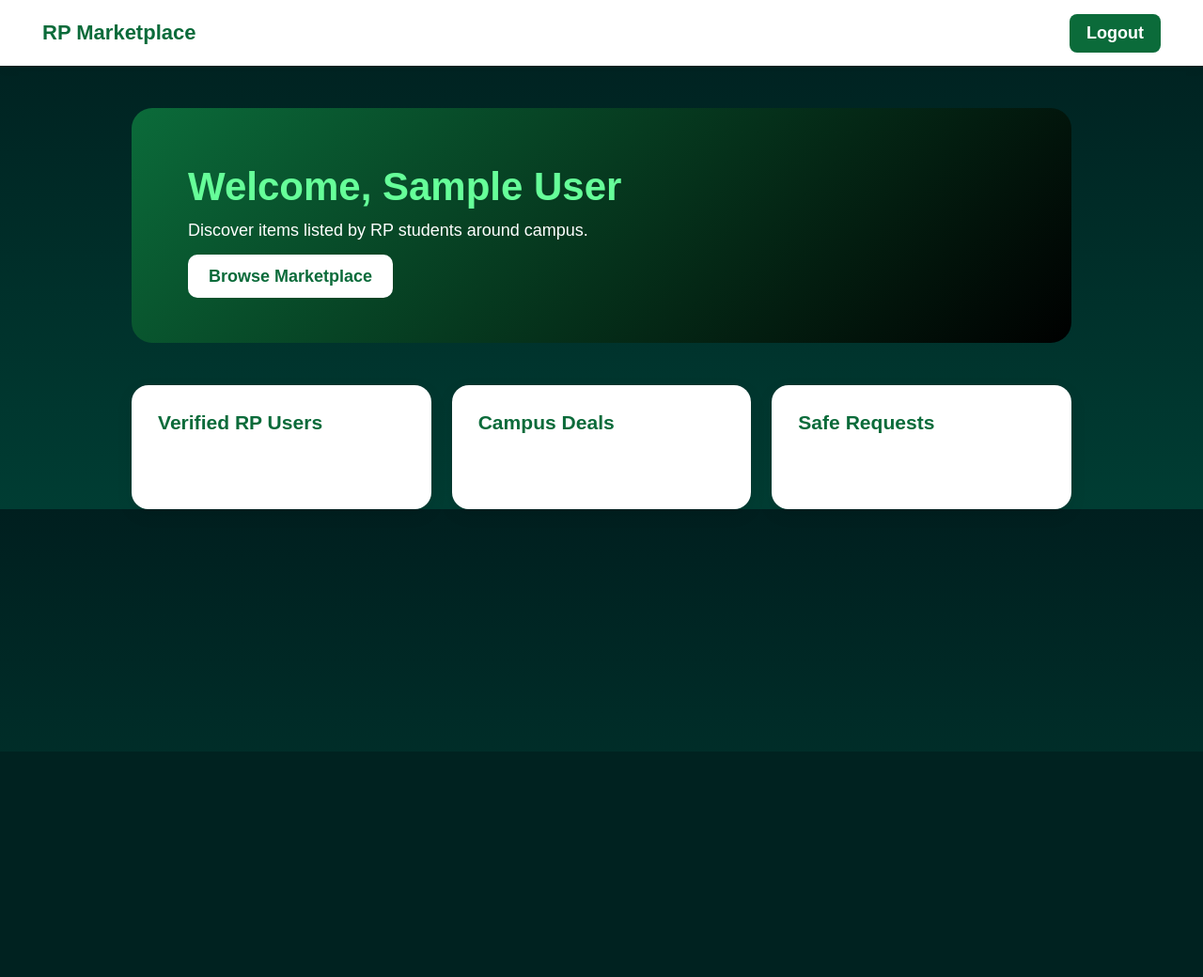
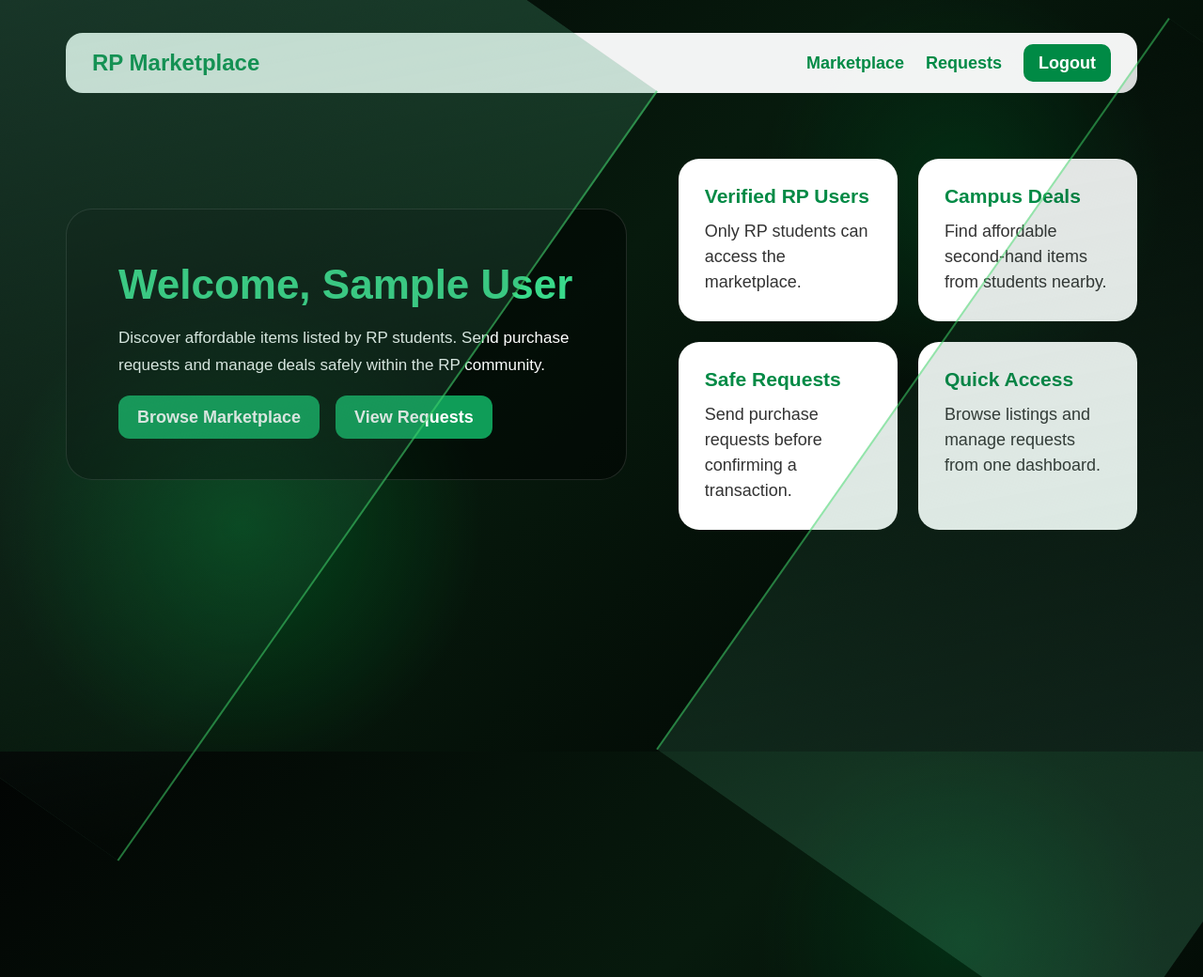
Before and after one commit to jackso271/C270-E62H-Team3, a Flask app: page /homepage in a window 1280 px wide; the page is wider, and only the part inside the window is pictured. Shown: the top 1040 px of that part at 94% size. Before the commit the page ends 542 px from the top of that part, so only its background shows below. Run offline with Flask 3, Linux system fonts and the light colour scheme; the visitor is signed in with stand-in values (Sample User, id 1).

Commit message:
Add purchase request feature and improve homepage UI

```diff
--- a/app.py
+++ b/app.py
@@ -14,6 +14,9 @@
 SUCCESS_LOG_FILE = "data/success_logins.json"
 FAILED_LOG_FILE = "data/failed_logins.json"
 
+# ADD THESE
+PRODUCTS_FILE = "data/products.json"
+REQUESTS_FILE = "data/requests.json"
 
 # =========================
 # CREATE DATA FILES
@@ -25,7 +28,9 @@
     files = [
         USERS_FILE,
         SUCCESS_LOG_FILE,
-        FAILED_LOG_FILE
+        FAILED_LOG_FILE,
+        PRODUCTS_FILE,
+        REQUESTS_FILE
     ]
 
     for file in files:
@@ -602,6 +607,7 @@
     )
 
 
+
 # =========================
 # LOGOUT
 # =========================
@@ -613,7 +619,102 @@
 
     return redirect("/")
 
+@app.route('/marketplace')
+def marketplace():
+    products = load_json(PRODUCTS_FILE)
+    return render_template(
+        'user/marketplace.html',
+        products=products
+    )
 
+
+@app.route('/request_buy/<int:product_id>', methods=['POST'])
+def request_buy(product_id):
+
+    products = load_json(PRODUCTS_FILE)
+    requests_list = load_json(REQUESTS_FILE)
+
+    product = None
+
+    for item in products:
+        if item.get('id') == product_id:
+            product = item
+            break
+
+    if product is None:
+        return redirect('/marketplace')
+
+    if product.get('status') != 'Available':
+        return redirect('/marketplace')
+
+    new_request = {
+        "id": len(requests_list) + 1,
+        "product_id": product["id"],
+        "product_title": product["title"],
+        "buyer": "buyer_demo",
+        "seller": product["seller"],
+        "status": "Pending",
+        "time": datetime.now().strftime("%Y-%m-%d %H:%M:%S")
+    }
+
+    requests_list.append(new_request)
+
+    save_json(REQUESTS_FILE, requests_list)
+
+    return redirect('/marketplace')
+
+
+@app.route('/seller_requests')
+def seller_requests():
+
+    requests_list = load_json(REQUESTS_FILE)
+
+    return render_template(
+        'user/seller_requests.html',
+        requests_list=requests_list
+    )
+
+
+@app.route('/accept_request/<int:request_id>', methods=['POST'])
+def accept_request(request_id):
+
+    requests_list = load_json(REQUESTS_FILE)
+    products = load_json(PRODUCTS_FILE)
+
+    for req in requests_list:
+
+        if req.get('id') == request_id:
+
+            req['status'] = 'Accepted'
+
+            for product in products:
+
+                if product.get('id') == req.get('product_id'):
+                    product['status'] = 'Reserved'
+                    break
+
+            break
+
+    save_json(REQUESTS_FILE, requests_list)
+    save_json(PRODUCTS_FILE, products)
+
+    return redirect('/seller_requests')
+
+
+@app.route('/reject_request/<int:request_id>', methods=['POST'])
+def reject_request(request_id):
+
+    requests_list = load_json(REQUESTS_FILE)
+
+    for req in requests_list:
+
+        if req.get('id') == request_id:
+            req['status'] = 'Rejected'
+            break
+
+    save_json(REQUESTS_FILE, requests_list)
+
+    return redirect('/seller_requests')
 
 # =========================
 # RUN APP
--- a/data/users.json
+++ b/data/users.json
@@ -50,5 +50,17 @@
         "role": "student",
         "blocked": false,
         "created_at": "2026-05-08 18:51:58"
+    },
+    {
+        "id": 6,
+        "name": "Jack",
+        "username": "Jack Bay",
+        "email": "122@myrp.edu.sg",
+        "student_id": "122",
+        "school": "School of Infocomm",
+        "password": "1234",
+        "role": "student",
+        "blocked": false,
+        "created_at": "2026-05-09 15:31:08"
     }
 ]
--- a/static/style.css
+++ b/static/style.css
@@ -296,75 +296,109 @@
     font-weight: bold;
 }
 
+body {
+    margin: 0;
+    font-family: Arial, sans-serif;
+    background: linear-gradient(135deg, #021b13, #063d2f);
+    min-height: 100vh;
+}
+
+/* NAVBAR */
+
+.navbar {
+    background: white;
+    padding: 18px 30px;
+    display: flex;
+    justify-content: space-between;
+    align-items: center;
+    box-shadow: 0 3px 10px rgba(0,0,0,0.15);
+}
+
+.nav-logo {
+    font-size: 28px;
+    font-weight: bold;
+    color: #0f9d58;
+}
+
+.logout-btn,
+.primary-btn {
+    text-decoration: none;
+    background: #0f9d58;
+    color: white;
+    padding: 10px 18px;
+    border-radius: 10px;
+    margin-left: 10px;
+    font-weight: bold;
+    transition: 0.2s;
+}
+
+.logout-btn:hover,
+.primary-btn:hover {
+    background: #13c76b;
+}
+
+/* HERO SECTION */
+
 .hero {
-    margin: 45px auto;
+    display: flex;
+    justify-content: center;
+    align-items: center;
+    padding: 80px 20px 40px;
+}
 
-    max-width: 1000px;
-
-    background:
-        linear-gradient(135deg,
-            #0b6b3a,
-            #000000);
-
+.hero div {
+    background: rgba(0, 0, 0, 0.35);
+    backdrop-filter: blur(10px);
+    border: 1px solid rgba(255,255,255,0.15);
+    border-radius: 24px;
+    padding: 50px;
+    max-width: 700px;
+    width: 100%;
     color: white;
-
-    border-radius: 22px;
-
-    padding: 60px;
+    box-shadow: 0 10px 25px rgba(0,0,0,0.35);
 }
 
 .hero h1 {
-    font-size: 42px;
-
-    margin-bottom: 12px;
+    font-size: 52px;
+    margin-bottom: 20px;
+    color: #39d98a;
 }
 
 .hero p {
     font-size: 18px;
-
-    margin-bottom: 28px;
+    line-height: 1.7;
+    color: #e8fff2;
 }
 
-.primary-btn {
-    background: white;
-
-    color: #0b6b3a;
-
-    padding: 13px 22px;
-
-    border-radius: 10px;
-
-    text-decoration: none;
-
-    font-weight: bold;
-}
+/* FEATURES */
 
 .features {
-    max-width: 1000px;
-
-    margin: 0 auto;
-
     display: grid;
-
-    grid-template-columns: repeat(3, 1fr);
-
-    gap: 22px;
+    grid-template-columns: repeat(auto-fit, minmax(240px, 1fr));
+    gap: 25px;
+    padding: 20px 60px 80px;
 }
 
 .feature-card {
     background: white;
+    border-radius: 20px;
+    padding: 30px;
+    box-shadow: 0 8px 18px rgba(0,0,0,0.25);
+    transition: 0.2s;
+}
 
-    padding: 28px;
-
-    border-radius: 18px;
-
-    box-shadow: 0 6px 18px rgba(0, 0, 0, 0.08);
+.feature-card:hover {
+    transform: translateY(-6px);
 }
 
 .feature-card h3 {
-    color: #0b6b3a;
+    color: #0f9d58;
+    margin-bottom: 15px;
+}
 
-    margin-bottom: 10px;
+.feature-card p {
+    color: #444;
+    line-height: 1.6;
 }
 
 /* =========================
@@ -871,3 +905,235 @@
     background: #2563eb;
     color: white;
 }
+
+.marketplace-body {
+    margin: 0;
+    font-family: Arial, sans-serif;
+    background: linear-gradient(135deg, #031f13, #0b3d2e);
+    min-height: 100vh;
+    color: white;
+}
+
+.marketplace-header {
+    display: flex;
+    justify-content: space-between;
+    align-items: center;
+    padding: 30px 60px;
+    background: rgba(0, 0, 0, 0.35);
+    border-bottom: 2px solid #39d98a;
+}
+
+.marketplace-header h1 {
+    margin: 0;
+    font-size: 36px;
+    color: #39d98a;
+}
+
+.marketplace-header p {
+    margin-top: 8px;
+    color: #d6f5e3;
+}
+
+.nav-btn {
+    text-decoration: none;
+    color: white;
+    background: #0f9d58;
+    padding: 10px 16px;
+    border-radius: 8px;
+    margin-left: 10px;
+    font-weight: bold;
+}
+
+.nav-btn:hover {
+    background: #13c76b;
+}
+
+.marketplace-grid {
+    display: grid;
+    grid-template-columns: repeat(auto-fit, minmax(260px, 1fr));
+    gap: 25px;
+    padding: 40px 60px;
+}
+
+.product-card {
+    background: white;
+    color: #111;
+    border-radius: 18px;
+    padding: 25px;
+    box-shadow: 0 8px 20px rgba(0, 0, 0, 0.35);
+    transition: 0.2s;
+}
+
+.product-card:hover {
+    transform: translateY(-5px);
+}
+
+.product-img {
+    height: 120px;
+    border-radius: 14px;
+    background: linear-gradient(135deg, #0f9d58, #031f13);
+    display: flex;
+    justify-content: center;
+    align-items: center;
+    color: white;
+    font-size: 34px;
+    font-weight: bold;
+    margin-bottom: 18px;
+}
+
+.price {
+    color: #0f9d58;
+    font-size: 24px;
+    font-weight: bold;
+}
+
+.status {
+    display: inline-block;
+    padding: 7px 12px;
+    border-radius: 20px;
+    font-weight: bold;
+    margin-bottom: 15px;
+}
+
+.available {
+    background: #d8f8e8;
+    color: #08783d;
+}
+
+.reserved {
+    background: #ffe2e2;
+    color: #b00020;
+}
+
+.request-btn {
+    width: 100%;
+    padding: 12px;
+    background: #0f9d58;
+    color: white;
+    border: none;
+    border-radius: 10px;
+    font-weight: bold;
+    cursor: pointer;
+}
+
+.request-btn:hover {
+    background: #13c76b;
+}
+
+.disabled-btn {
+    width: 100%;
+    padding: 12px;
+    background: #999;
+    color: white;
+    border: none;
+    border-radius: 10px;
+}
+
+.home-page {
+    width: 100%;
+    min-height: 100vh;
+    padding: 35px 70px;
+    box-sizing: border-box;
+}
+
+.home-navbar {
+    width: 100%;
+    max-width: 1200px;
+    margin: 0 auto 70px;
+    background: rgba(255, 255, 255, 0.95);
+    padding: 18px 28px;
+    border-radius: 18px;
+    display: flex;
+    justify-content: space-between;
+    align-items: center;
+}
+
+.home-logo {
+    font-size: 24px;
+    font-weight: bold;
+    color: #008a45;
+}
+
+.home-nav-links a {
+    text-decoration: none;
+    color: #008a45;
+    font-weight: bold;
+    margin-left: 18px;
+}
+
+.home-nav-links .logout-link {
+    background: #008a45;
+    color: white;
+    padding: 10px 16px;
+    border-radius: 10px;
+}
+
+.home-content {
+    max-width: 1200px;
+    margin: 0 auto;
+    display: grid;
+    grid-template-columns: 1.1fr 0.9fr;
+    gap: 55px;
+    align-items: center;
+}
+
+.home-hero {
+    background: rgba(0, 0, 0, 0.45);
+    border: 1px solid rgba(255, 255, 255, 0.12);
+    border-radius: 28px;
+    padding: 55px;
+    color: white;
+}
+
+.home-hero h1 {
+    color: #39d98a;
+    font-size: 44px;
+    margin-bottom: 18px;
+}
+
+.home-hero p {
+    font-size: 17px;
+    line-height: 1.7;
+    max-width: 620px;
+}
+
+.home-actions {
+    margin-top: 30px;
+}
+
+.home-actions a {
+    text-decoration: none;
+    background: #0f9d58;
+    color: white;
+    padding: 13px 20px;
+    border-radius: 12px;
+    font-weight: bold;
+    margin-right: 12px;
+}
+
+.home-actions a:hover {
+    background: #13c76b;
+}
+
+.home-features {
+    display: grid;
+    grid-template-columns: repeat(2, 1fr);
+    gap: 22px;
+}
+
+.home-feature-card {
+    background: white;
+    border-radius: 22px;
+    padding: 28px;
+    min-height: 135px;
+}
+
+.home-feature-card h3 {
+    color: #008a45;
+    margin-bottom: 12px;
+}
+
+.home-feature-card p {
+    color: #333;
+    line-height: 1.5;
+}
--- a/templates/user/homepage.html
+++ b/templates/user/homepage.html
@@ -4,37 +4,64 @@
     <title>RP Marketplace Home</title>
     <link rel="stylesheet" href="{{ url_for('static', filename='style.css') }}">
 </head>
-<body>
 
-    <nav class="navbar">
-        <div class="nav-logo">RP Marketplace</div>
-        <a href="/logout" class="logout-btn">Logout</a>
+<body class="login-body">
+
+    <div class="home-page">
+
+        <nav class="home-navbar">
+            <div class="home-logo">RP Marketplace</div>
+
+            <div class="home-nav-links">
+                <a href="/marketplace">Marketplace</a>
+                <a href="/seller_requests">Requests</a>
+                <a href="/logout" class="logout-link">Logout</a>
+            </div>
         </nav>
 
-    <section class="hero">
-        <div>
+        <main class="home-content">
+
+            <section class="home-hero">
                 <h1>Welcome, {{ name }}</h1>
-            <p>Discover items listed by RP students around campus.</p>
-            <a href="#" class="primary-btn">Browse Marketplace</a>
+
+                <p>
+                    Discover affordable items listed by RP students.
+                    Send purchase requests and manage deals safely within the RP community.
+                </p>
+
+                <div class="home-actions">
+                    <a href="/marketplace">Browse Marketplace</a>
+                    <a href="/seller_requests">View Requests</a>
                 </div>
             </section>
 
-    <section class="features">
-        <div class="feature-card">
+            <section class="home-features">
+
+                <div class="home-feature-card">
                     <h3>Verified RP Users</h3>
                     <p>Only RP students can access the marketplace.</p>
                 </div>
 
-        <div class="feature-card">
+                <div class="home-feature-card">
                     <h3>Campus Deals</h3>
-            <p>Find affordable items from students nearby.</p>
+                    <p>Find affordable second-hand items from students nearby.</p>
                 </div>
 
-        <div class="feature-card">
+                <div class="home-feature-card">
                     <h3>Safe Requests</h3>
-            <p>Send purchase requests before buying.</p>
+                    <p>Send purchase requests before confirming a transaction.</p>
                 </div>
+
+                <div class="home-feature-card">
+                    <h3>Quick Access</h3>
+                    <p>Browse listings and manage requests from one dashboard.</p>
+                </div>
+
             </section>
+
+        </main>
+
+    </div>
 
 </body>
 </html>
```
Also changed, not shown: data/products.json (added, +23 -0 lines), data/requests.json (added, +38 -0 lines), data/success_logins.json (+18 -0 lines), templates/user/marketplace.html (added, +45 -0 lines), templates/user/seller_requests.html (added, +32 -0 lines), 1 other file. Lines whose indentation alone changed are shown as unchanged.
